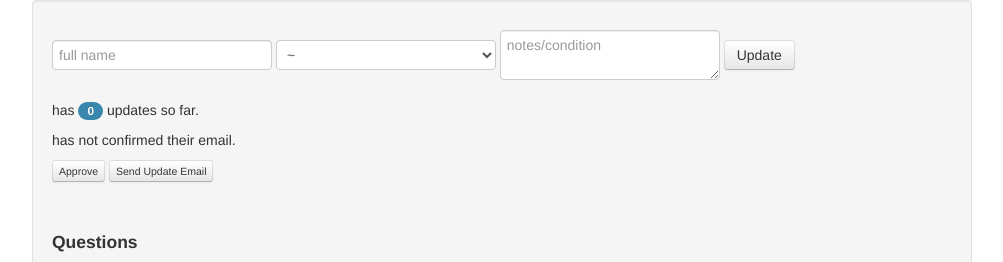
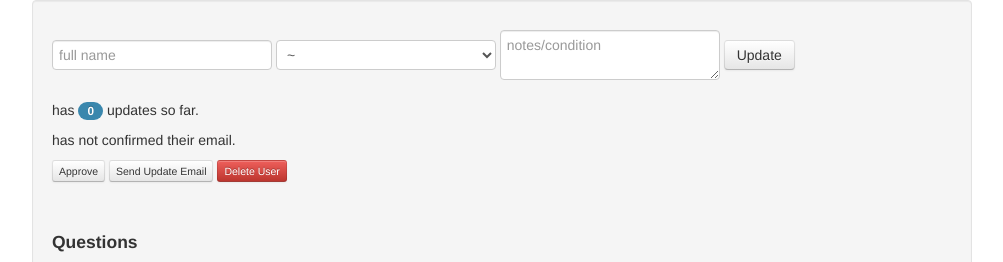
Before and after one commit to ihodes/healthtracker, a Flask app: template healthtracker/users/templates/edit.html in a window 1280 px wide. Shown: the top 262 px of the page, without its empty margins (138-1141 px from the left). Run offline with Flask 2, Linux system fonts and the light colour scheme; the template is opened without the code that fills it, so the values that code supplies are empty; parts of the project's set-up code (start-up, migrations or seed data) failed here and were passed over.

Commit message:
added a delete button to user/edit page

```diff
--- a/healthtracker/users/templates/edit.html
+++ b/healthtracker/users/templates/edit.html
@@ -75,6 +75,13 @@ $(function(){
            data-confirm="Send update email?">
           Send Update Email
         </a>
+
+        <a class="btn btn-mini btn-danger"
+           data-action-url="{{ url_for('user.delete', user_id=user.id, auth_token=auth_token) }}"
+           data-action-method="DELETE"
+           data-confirm="Are you sure you want to delete this user permenantly?">
+          Delete User
+        </a>
       </p>
     </div>
 
```
Also changed, not shown: healthtracker/users/views.py (+9 -0 lines).
